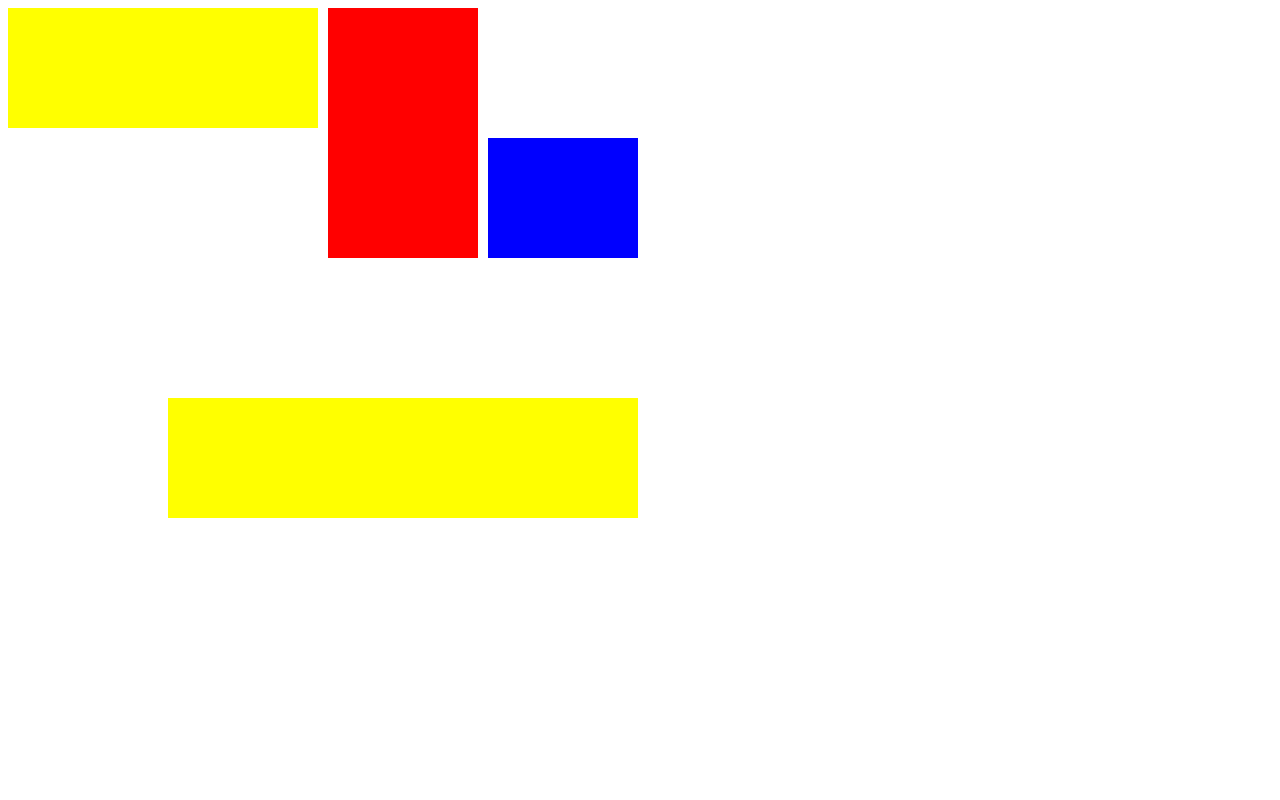
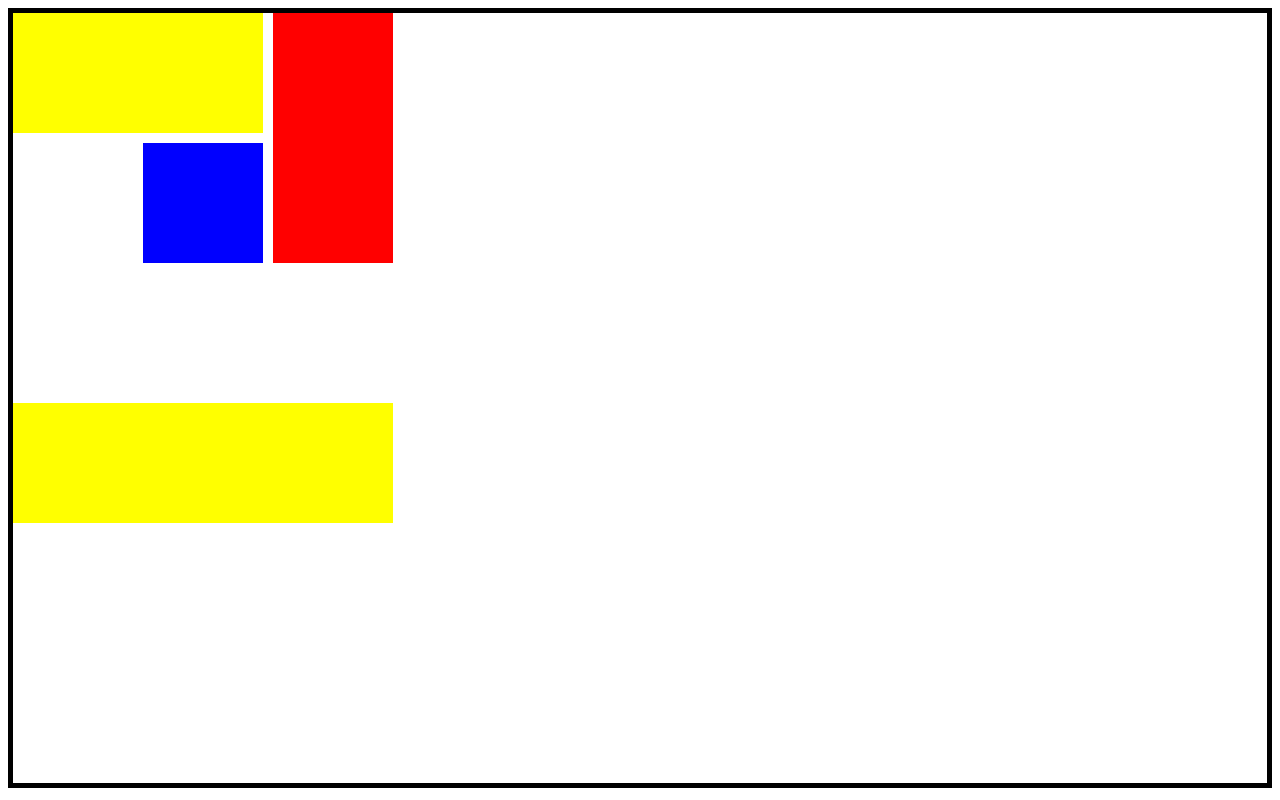
Before and after one commit to RizosMaddox/Intervention, a plain HTML site: page index.html in a window 1280 px wide. Drawn offline with Linux system fonts and the light colour scheme.

Commit message:
Adjust grid layout and styling in index.html

```diff
--- a/index.html
+++ b/index.html
@@ -4,12 +4,10 @@
   <style>
   .grid {
   display: grid;
-  grid-template-columns: 150px 150px 150px 150px;
-  grid-template-rows: 120px 120px 120px 120px;
+  grid-template-columns: 120px 120px 120px 120px;
+  grid-template-rows: 120px 120px 120px 120px 120px 120px;
   gap: 10px;
-  }
-  .grid {
-    .border: 5 px solid black;
+  border: 5px solid black;
 .jessa {
   background: yellow;
   grid-row: span 1;
@@ -20,6 +18,11 @@
   grid-row: span 2;
   grid-column: span 1;
 }
+.dox {
+  background: blue;
+  grid-row: span 1;
+  grid-column: span 1;
+}
 .jae {
   background: white;
   grid-row: span 1;
@@ -28,11 +31,6 @@
 .mad {
   background: white;
   grid-row: span 2;
-  grid-column: span 2;
-}
-.dox {
-  background: blue;
-  grid-row: span 1;
   grid-column: span 1;
 }
 .cute {
```
